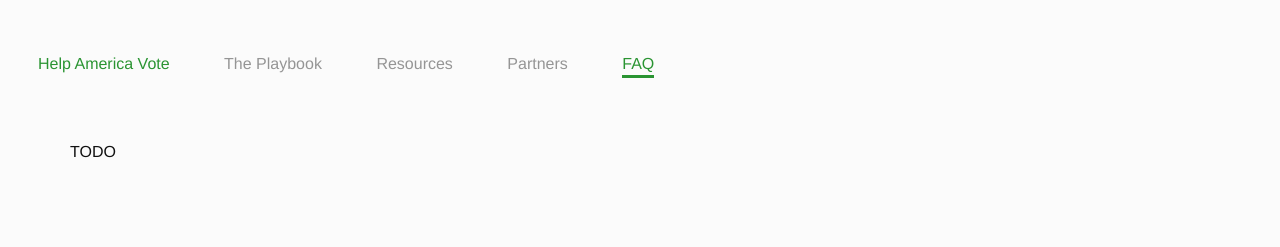
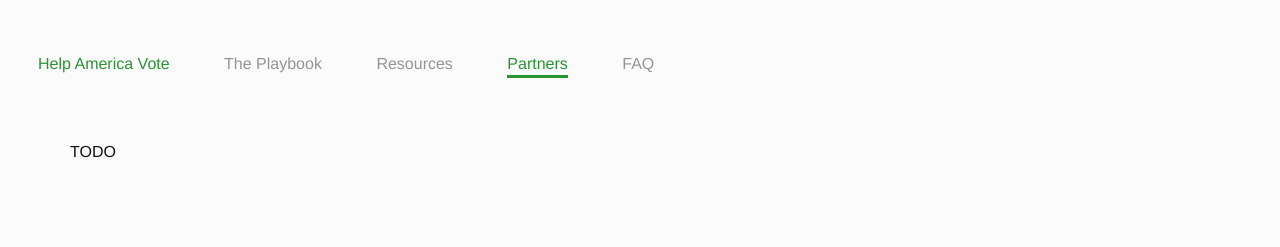
Before and after one commit to techthevote/techthevote.github.io, a Jekyll site: the page built from partners.html, in a window 1280 px wide. Shown: the top 247 px of the page. Built offline with Jekyll 4.4.1, drawn with Linux system fonts in a browser that asks for light colours; nearby versions of some CDN libraries.

Commit message:
underline active page in nav menu

```diff
--- a/_includes/header.html
+++ b/_includes/header.html
@@ -7,22 +7,37 @@
       </a>
     </li>
     <li>
-     <a title="Playbook" class="link playbook not-home" href="{{ site.baseurl }}/playbook">
-       The Playbook
-     </a>
+      {% if page.permalink == "/playbook" %}
+        {% assign active = " active" %}
+      {% endif %}
+      <a title="Playbook" class="{{ "link playbook not-home" | append: active }}" href="{{ site.baseurl }}/playbook">
+        The Playbook
+      </a>
      </li>
      <li>
-     <a title="Resources" class="link resources not-home" href="{{ site.baseurl }}/resources">
-       Resources
-     </a>
+       {% assign active = "" %}
+       {% if page.permalink == "/resources" %}
+         {% assign active = " active" %}
+       {% endif %}
+       <a title="Resources" class="{{ "link resources not-home" | append: active }}" href="{{ site.baseurl }}/resources">
+         Resources
+       </a>
      </li>
      <li>
-       <a title="Partners" class="link partners not-home" href="{{ site.baseurl }}/partners">
+       {% assign active = "" %}
+       {% if page.permalink == "/partners" %}
+         {% assign active = " active" %}
+       {% endif %}
+       <a title="Partners" class="{{ "link partners not-home" | append: active }}" href="{{ site.baseurl }}/partners">
          Partners
        </a>
      </li>
      <li>
-       <a title="FAQ" class="link active faq not-home" href="{{ site.baseurl }}/faq">
+       {% assign active = "" %}
+       {% if page.permalink == "/faq" %}
+         {% assign active = " active" %}
+       {% endif %}
+       <a title="FAQ" class="{{ "link faq not-home" | append: active }}" href="{{ site.baseurl }}/faq">
          FAQ
        </a>
      </li>
```
